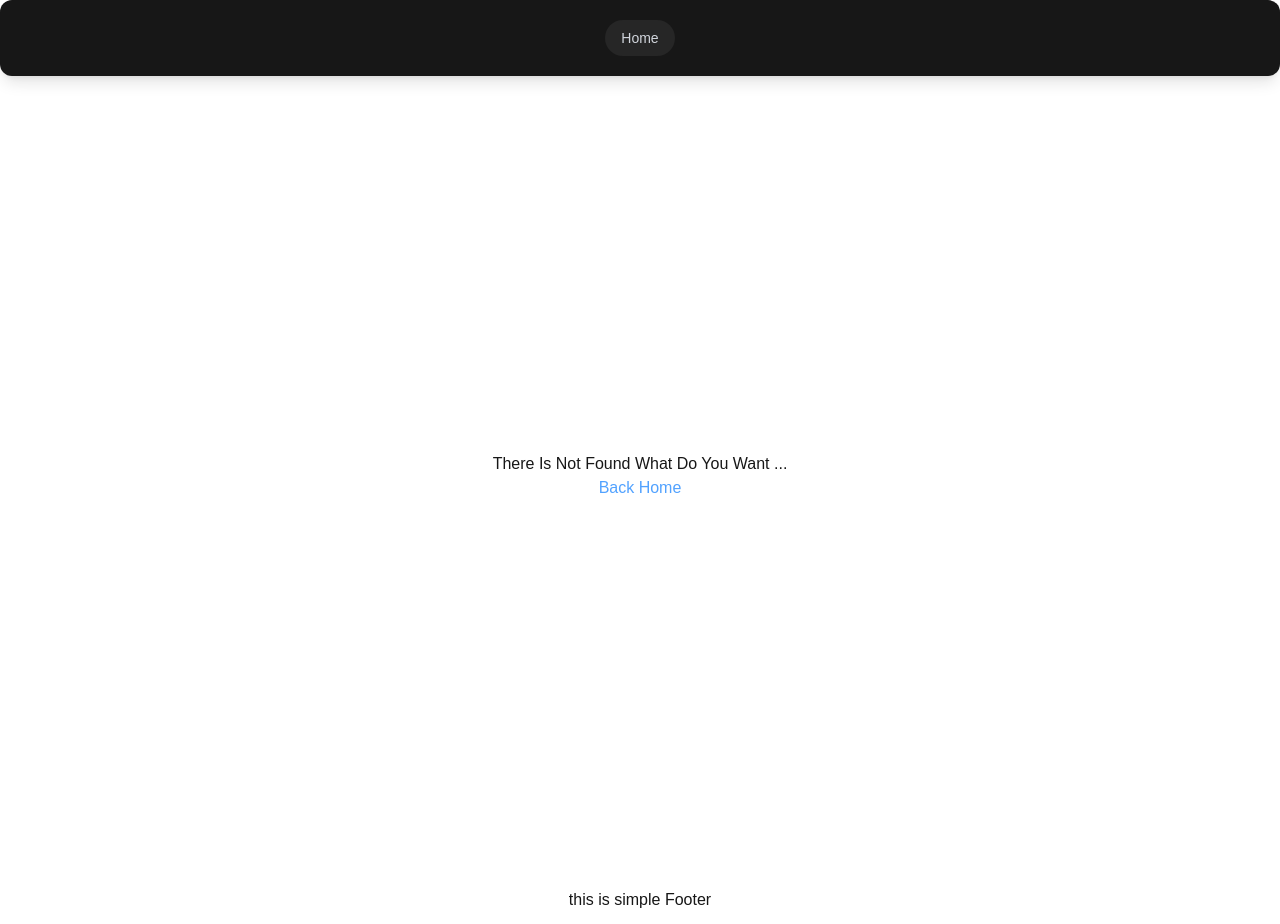
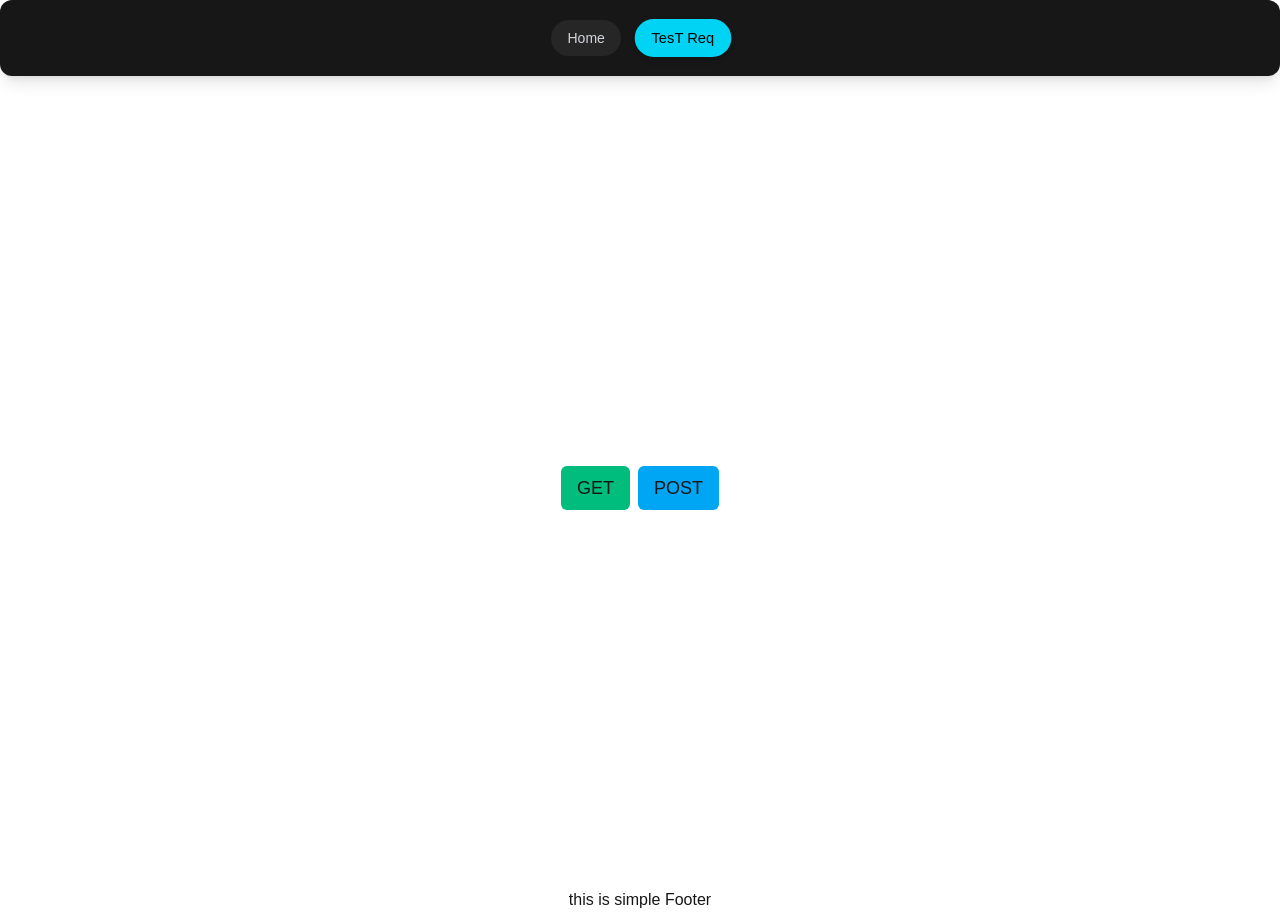
Before and after one commit to Mohammadiko33/learn-NextJs-backend-covered, a Next.js app: page /testReq in a window 1280 px wide. Before the commit this address had no page. Built offline with nearby package versions, Linux system fonts and the light colour scheme.

Commit message:
37 - Handling POST Requests

```diff
--- a/src/Components/Header.tsx
+++ b/src/Components/Header.tsx
@@ -13,6 +13,7 @@ const Header = () => {
 
   const linkItem: IlinkItem[] = [
     { title: "home", href: "/" },
+    { title: "tesT Req", href: "/testReq" },
   ];
 
   return (
--- a/src/app/api/test/route.ts
+++ /dev/null
@@ -1,3 +0,0 @@
-export async function GET() {
-    return new Response("kharzade")
-}
--- /dev/null
+++ b/src/app/api/testReq/route.ts
@@ -0,0 +1,48 @@
+// app/api/testReq/route.ts
+export interface IContent {
+  id: number;
+  title: string;
+}
+
+const BASE_Header = { "Content-Type": "application/json" }
+
+export const content: IContent[] = [
+  { id: 1, title: "title one" },
+  { id: 2, title: "title two" },
+  { id: 3, title: "title four" },
+];
+
+export async function GET() {
+  return new Response(JSON.stringify({ message: "hello world" }), {
+    headers: BASE_Header,
+    status: 200,
+  });
+}
+
+export async function POST(request: Request) {
+  try {
+    const data = await request.json();
+
+    if (typeof data?.title === "string" && data.title.trim().length > 0) {
+      const newContent: IContent = {
+        id: content.length + 1,
+        title: data.title.trim(),
+      };
+      content.push(newContent);
+      return new Response(JSON.stringify(content), {
+        headers: BASE_Header,
+        status: 201,
+      });
+    } else {
+      return new Response(JSON.stringify({ message: "title is empty" }), {
+        headers: BASE_Header,
+        status: 400,
+      });
+    }
+  } catch (err) {
+    return new Response(JSON.stringify({ message: "invalid JSON" }), {
+      headers: BASE_Header,
+      status: 400,
+    });
+  }
+}
--- a/src/app/page.tsx
+++ b/src/app/page.tsx
@@ -1,6 +1,4 @@
 export default function Home() {
-
-    const BASE_URL = "http://localhost:3000/api/test"
 
   return (
     <div className="fullCCenter ">
--- /dev/null
+++ b/src/app/testReq/page.tsx
@@ -0,0 +1,47 @@
+"use client";
+export const defualtBtnClass = `px-4 py-2 rounded-md text-lg cursor-pointer duration-100 hover:opacity-80`;
+export const BASE_Header : {"Content-Type": string} = { "Content-Type": "application/json" }
+export default function TestReq() {
+  const BASE_URL = "http://localhost:3000/api/testReq";
+
+  const handleReqGET = async () => {
+    const res = await fetch(BASE_URL);
+    const data = await res.json();
+    console.log("GET:", data);
+  };
+
+  const handleReqPOST = async () => {
+    try {
+      const res = await fetch(BASE_URL, {
+        method: "POST",
+        headers: BASE_Header,
+        body: JSON.stringify({ title: "this is new test title" }),
+      });
+
+      // خطاها رو بهتر لاگ کن
+      if (!res.ok) {
+        const err = await res.json().catch(() => ({ message: "no json" }));
+        console.error("POST error:", res.status, err);
+        return;
+      }
+
+      const data = await res.json();
+      console.log("POST:", data);
+    } catch (e) {
+      console.error("fetch failed:", e);
+    }
+  };
+
+  return (
+    <div className="fullCCenter ">
+      <div className="flex gap-2 mt-6">
+        <button className={`${defualtBtnClass} bg-emerald-500`} onClick={handleReqGET}>
+          GET
+        </button>
+        <button className={`${defualtBtnClass} bg-sky-500`} onClick={handleReqPOST}>
+          POST
+        </button>
+      </div>
+    </div>
+  );
+}
```
